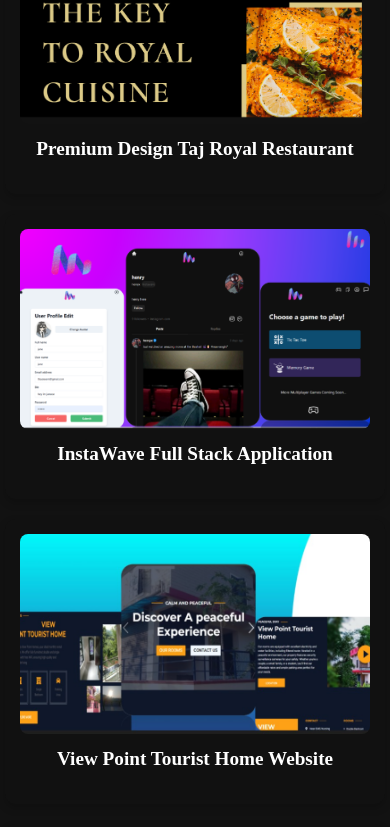
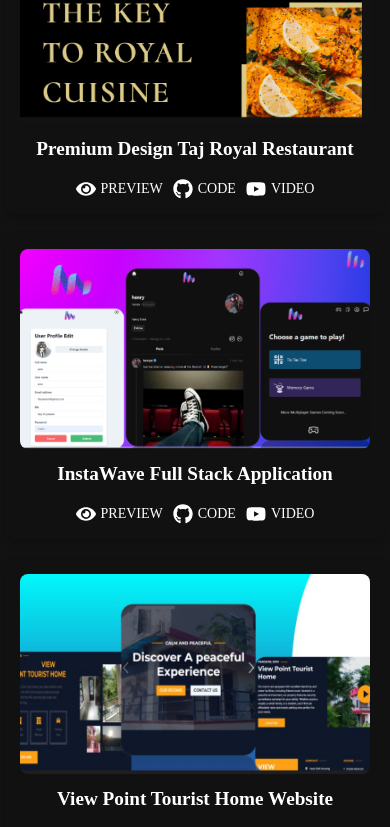
Before and after one commit to thasneem9/portfolio-internship-task, a React (Vite) app: page / in a window 390 px wide. Shown: the part 3092-3919 px from the top of the page. Built offline with nearby package versions, Linux system fonts and the light colour scheme.

Commit message:
projects icons

```diff
--- a/src/components/NavBar.jsx
+++ b/src/components/NavBar.jsx
@@ -5,7 +5,7 @@ function NavBar() {
     <nav className='navItems'>
         <a href="#about">About</a>
         <a href="#projects" >Projects</a>
-        <a href="#contact"  >Blog</a>
+        <a href="https://codemaster566.hashnode.dev/nodejs-simplified?t=1745842291225"  >Blog</a>
         <a href="#contact"  >Contact</a>
     </nav>
   )
--- a/src/components/ProjectCard.jsx
+++ b/src/components/ProjectCard.jsx
@@ -1,13 +1,40 @@
-import React from 'react'
-import './projects.css'
-const ProjectCard = ({src,name}) => {
+import React from 'react';
+import { FaEye, FaGithub, FaYoutube, FaFileAlt } from 'react-icons/fa';
+import './projects.css';
+
+const ProjectCard = ({ src, name, preview, code, youtube, readme }) => {
   return (
     <div className='project-card'>
-    <img src={src}/>
-    <h3>{name}</h3>
+      <img src={src} alt={name} />
+      <h3>{name}</h3>
+      <div className="icons-container">
+        {preview && (
+          <div className="icon-item">
+            <FaEye />
+            <span className="icon-text">Preview</span>
+          </div>
+        )}
+        {readme && (
+          <div className="icon-item">
+            <FaFileAlt />
+            <span className="icon-text">Readme</span>
+          </div>
+        )}
+        {code && (
+          <div className="icon-item">
+            <FaGithub />
+            <span className="icon-text">Code</span>
+          </div>
+        )}
+        {youtube && (
+          <div className="icon-item">
+            <FaYoutube />
+            <span className="icon-text">Video</span>
+          </div>
+        )}
+      </div>
+    </div>
+  );
+};
 
-    </div>
-  )
-}
-
-export default ProjectCard
+export default ProjectCard;
--- a/src/components/Projects.jsx
+++ b/src/components/Projects.jsx
@@ -1,6 +1,6 @@
-import React from 'react'
-import './projects.css'
-import ProjectCard from './ProjectCard'
+import React from 'react';
+import './projects.css';
+import ProjectCard from './ProjectCard';
 
 import project1 from '../../assets/project-1.png';
 import project2 from '../../assets/project-2.png';
@@ -18,38 +18,38 @@ import project12 from '../../assets/project12.jpg';
 const Projects = () => {
 
   const projectData = [
-    { id: "1", name: "Premium Design Taj Royal Restaurant", src: project1, url: "https://thasneem9.github.io/taj-royal-restaurant/" },
-    { id: "2", name: "InstaWave Full Stack Application", src: project2, url: "https://www.youtube.com/watch?v=HR9lszepjRQ" },
-    { id: "3", name: "View Point Tourist Home Website", src: project3, url: "https://thasneem9.github.io/viewPointTouristHome/" },
-    { id: "12", name: "Portfolio Project Interactive UI", src: project12, url: "https://thasneem9.github.io/portfolio-nextjs/" },
-    { id: "4", name: "Fun To-Do List Application", src: project4, url: "https://thasneem9.github.io/todoapp/" },
-    { id: "5", name: "Birds and Their Sounds Fun Project", src: project5, url: "https://thasneem9.github.io/birdSounds/" },
-    { id: "6", name: "Nike Shoe Product Display Card", src: project6, url: "https://thasneem9.github.io/3d-card/" },
-    { id: "10", name: "Hair Saloon Website Modern UI", src: project10, url: "https://thasneem9.github.io/HairDay-FinalProject/" },
-    { id: "7", name: "Currency Converter Mini Project", src: project7, url: "https://github.com/thasneem9/ex231currency/blob/main/README.md" },
-    { id: "8", name: "HTML CSS Mini Projects", src: project8, url: "https://thasneem9.github.io/PORTFOLIO" },
-/*     { id: "11", name: "Plant Shop Commerce Website Frontend", src: project11, url: "https://thasneem9.github.io/myplantshop" },
- */    { id: "9", name: "Full Stack Blog Application (PERN Stack)", src: project9, url: "https://youtu.be/rtoxiNASIXA" }
+    { id: "1", name: "Premium Design Taj Royal Restaurant", src: project1, preview: true, youtube: "https://www.youtube.com/watch?v=HR9lszepjRQ", code: "https://github.com/thasneem9/taj-royal-restaurant", readme: false },
+    { id: "2", name: "InstaWave Full Stack Application", src: project2, preview: true, youtube: "https://www.youtube.com/watch?v=HR9lszepjRQ", code: "https://github.com/thasneem9/instawave", readme: false },
+    { id: "3", name: "View Point Tourist Home Website", src: project3, preview: true, youtube: "", code: "https://github.com/thasneem9/view-point-tourist-home", readme: true },
+    { id: "12", name: "Portfolio Project Interactive UI", src: project12, preview: true, youtube: "", code: "https://github.com/thasneem9/portfolio-nextjs", readme: true },
+    { id: "4", name: "Fun To-Do List Application", src: project4, preview: true, youtube: "", code: "https://github.com/thasneem9/todoapp", readme: true },
+    { id: "5", name: "Birds and Their Sounds Fun Project", src: project5, preview: false, youtube: "", code: "https://github.com/thasneem9/birdSounds", readme: true },
+    { id: "6", name: "Nike Shoe Product Display Card", src: project6, preview: true, youtube: "", code: "https://github.com/thasneem9/3d-card", readme: true },
+    { id: "10", name: "Hair Saloon Website Modern UI", src: project10, preview: true, youtube: "", code: "https://github.com/thasneem9/HairDay-FinalProject", readme: false },
+    { id: "7", name: "Currency Converter Mini Project", src: project7, preview: false, youtube: "", code: "https://github.com/thasneem9/ex231currency", readme: true },
+    { id: "8", name: "HTML CSS Mini Projects", src: project8, preview: true, youtube: "", code: "https://github.com/thasneem9/PORTFOLIO", readme: false },
+    { id: "9", name: "Full Stack Blog Application (PERN Stack)", src: project9, preview: false, youtube: "https://youtu.be/rtoxiNASIXA", code: "https://github.com/thasneem9/PERN-Blog-App", readme: false }
   ];
 
   return (
     <>
+      <h1 className='project-h1' id="projects">My Projects</h1>
+      <div className='project-container'>
+        {projectData.map((p) => (
+          <a href={p.url} style={{ textDecoration: "none" }} key={p.id}>
+            <ProjectCard
+              name={p.name}
+              src={p.src}
+              preview={p.preview}
+              youtube={p.youtube}
+              code={p.code}
+              readme={p.readme}
+            />
+          </a>
+        ))}
+      </div>
+    </>
+  );
+};
 
-    <h1 className='project-h1' id="projects">My Projects</h1>
-    <div className='project-container'>
-
-
- {projectData.map((p)=>(
-  <a href={p.url} style={{ textDecoration: "none" }}>
-   <ProjectCard key={p.id} name={p.name} src={p.src}/>
-   </a>
- ))
-
- }
-
-    </div>
-    </>
-  )
-}
-
-export default Projects
+export default Projects;
--- a/src/components/projects.css
+++ b/src/components/projects.css
@@ -43,3 +43,49 @@
     object-fit: cover;
     border-radius: 8px;
 }
+
+/*  */
+.icons-container {
+    display: flex;
+    justify-content: center;
+    gap: 10px;
+    margin-top: 10px;
+    opacity: 0; /* Initially hide the icons and text */
+    transition: opacity 0.3s ease-in-out; /* Smooth transition for showing icons and text */
+  }
+
+  .project-card:hover .icons-container {
+    opacity: 1; /* Show icons and text when card is hovered */
+  }
+
+  .icon-item {
+    display: flex;
+    align-items: center;
+    gap: 5px;
+    color: #fff;
+    font-size: 14px;
+  }
+
+  .icon-item svg {
+    font-size: 20px;
+  }
+
+  .icon-text {
+    display: inline-block;
+    font-size: 14px;
+    text-transform: uppercase;
+    cursor: pointer;
+    transition: color 0.3s;
+  }
+
+  .icon-item:hover .icon-text,
+  .icon-item:hover svg {
+    color: #ffcc00; /* Change color on hover */
+  }
+
+  /* Media query for mobile/tablet devices */
+  @media (max-width: 768px) {
+    .icons-container {
+      opacity: 1; /* Always show icons and text on mobile/tablet */
+    }
+  }
```
